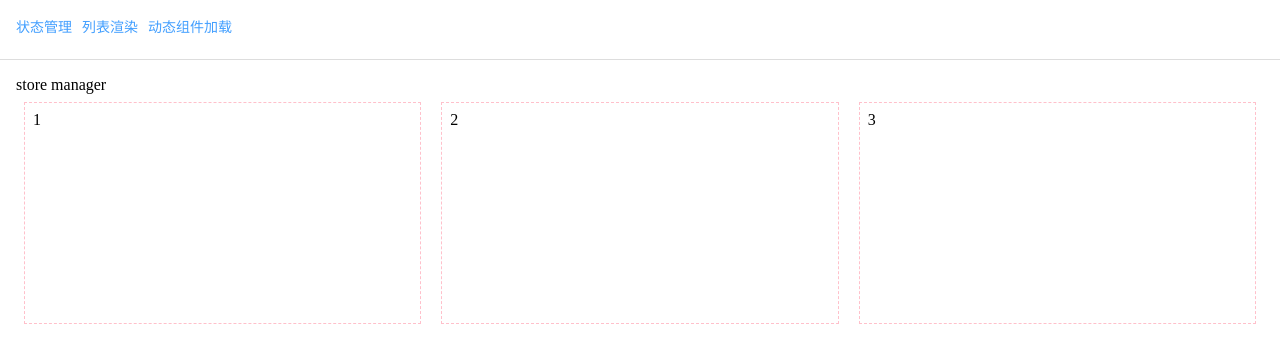
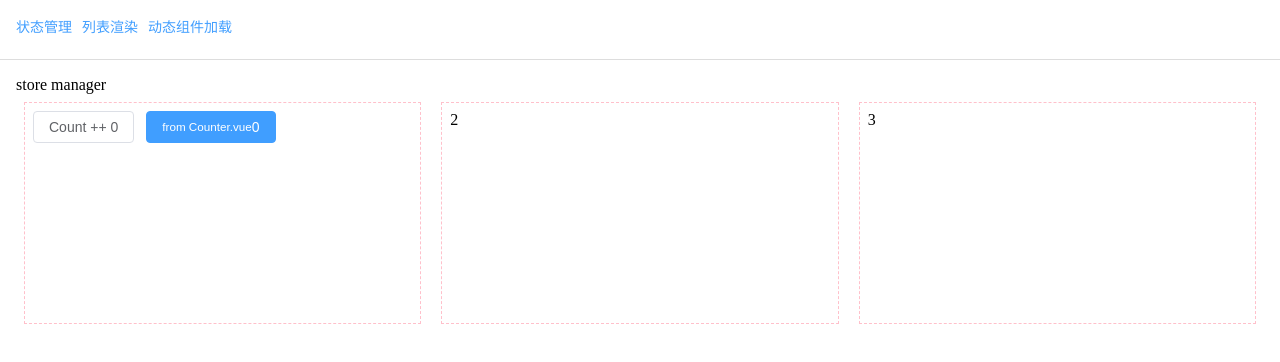
Before and after one commit to yigedabing/vue3-vite, a Vue app: page /store-manager in a window 1280 px wide. Shown: the top 362 px of the page. Built offline with nearby package versions, Linux system fonts and the light colour scheme.

Commit message:
add store

```diff
--- /dev/null
+++ b/src/components/Counter.vue
@@ -0,0 +1,9 @@
+<script lang="ts" setup>
+import { countStore } from '@/store/count';
+</script>
+<template>
+  <el-button type="primary">
+    <small>from Counter.vue</small>
+    {{ countStore.count }}
+  </el-button>
+</template>
--- /dev/null
+++ b/src/store/count.ts
@@ -0,0 +1,5 @@
+import { reactive } from 'vue';
+
+export const countStore = reactive({
+  count: 0,
+});
--- a/src/views/sys/StoreManager.vue
+++ b/src/views/sys/StoreManager.vue
@@ -1,8 +1,20 @@
 <template>
   <div>store manager</div>
   <div class="grid">
-    <section>1</section>
+    <section>
+      <el-button @click="countStore.count++">
+        Count ++ {{ countStore.count }}
+      </el-button>
+      <Counter></Counter>
+    </section>
     <section>2</section>
     <section>3</section>
   </div>
 </template>
+
+<script setup lang="ts">
+import Counter from '@/components/Counter.vue';
+import { countStore } from '@/store/count';
+
+countStore;
+</script>
```
Also changed, not shown: 1 other file (tests, documents, lock files or other folders).
